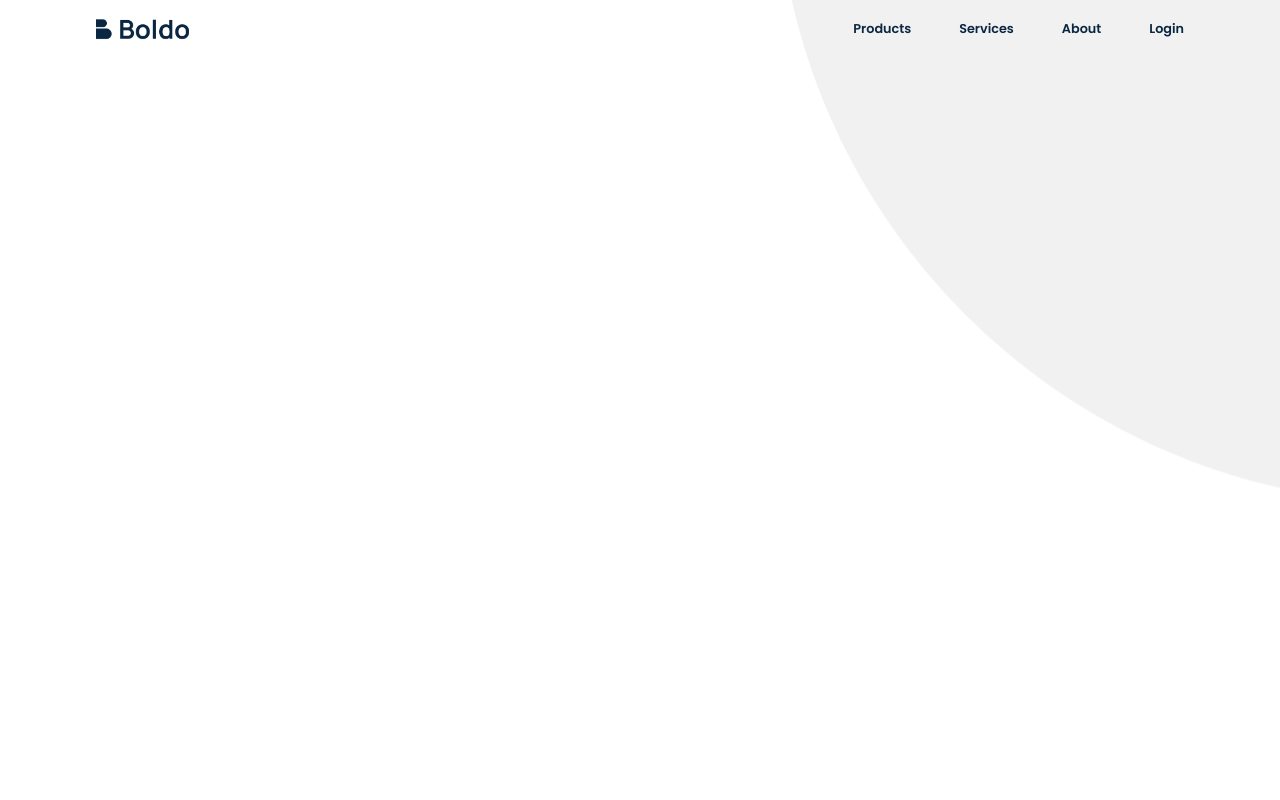
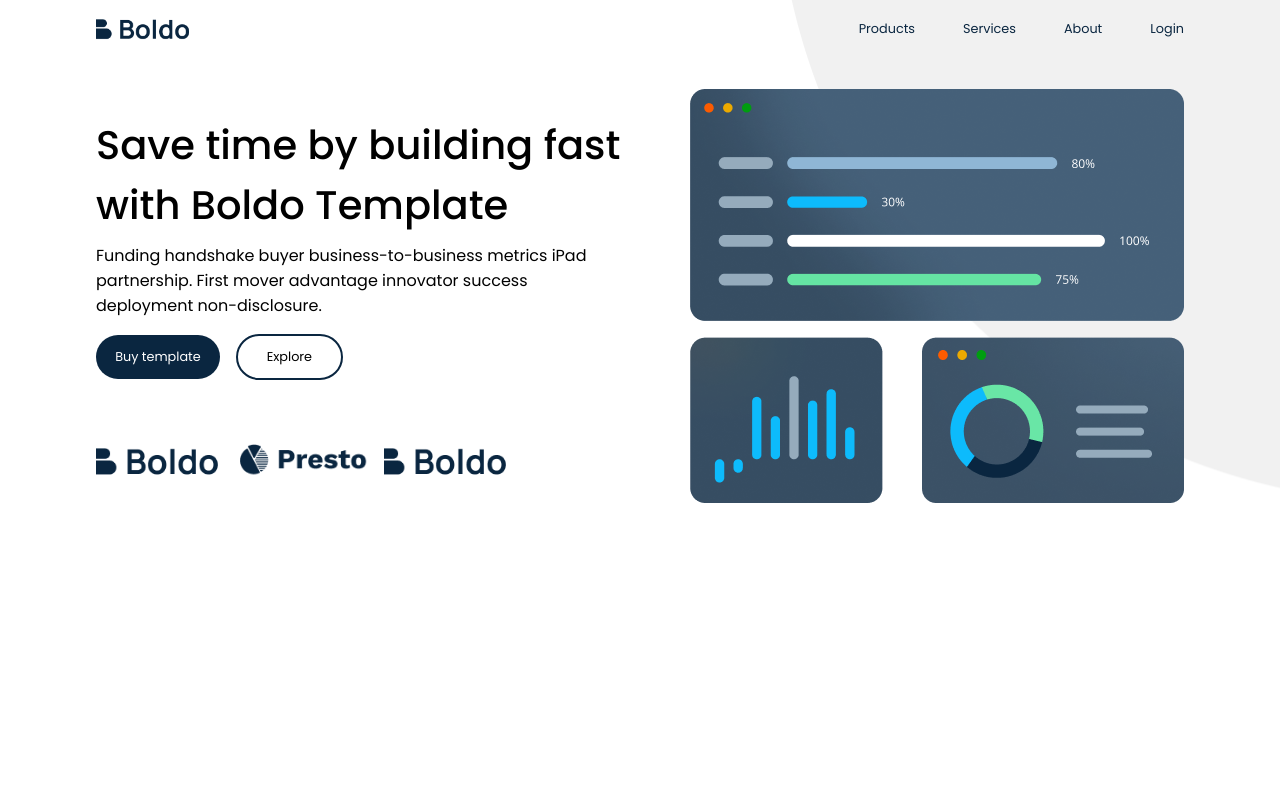
Before and after one commit to NureniJamiu/boldo, a PHP site: page / in a window 1280 px wide. Run offline with PHP 8.4, Linux system fonts and the light colour scheme.

Commit message:
complete main section

```diff
--- a/styles/style.css
+++ b/styles/style.css
@@ -1,4 +1,4 @@
-@import url("https://fonts.googleapis.com/css2?family=Montserrat:wght@300;400;600;700&family=Poppins:wght@600;700;800&display=swap");
+@import url("https://fonts.googleapis.com/css2?family=Montserrat:wght@300;400;600;700&family=Poppins:wght@100;200;400;500;600;700;800&display=swap");
 * {
   margin: 0;
   padding: 0;
@@ -7,32 +7,90 @@
   font-family: "Poppins", sans-serif;
 }
 
-header {
+section {
   background-image: url("../assets/background.png");
   background-size: cover;
   width: 100vw;
   height: 100vh;
   padding: 1rem 6rem;
 }
-header nav {
+section nav {
   display: flex;
   justify-content: space-between;
   align-items: center;
 }
-header nav div img {
+section nav div img {
   width: 60%;
   cursor: pointer;
 }
-header nav div {
+section nav div {
   display: flex;
   justify-content: space-between;
   align-items: center;
   gap: 3rem;
   font-size: 0.8rem;
 }
-header nav div a {
+section nav div a {
   color: #0a2640;
 }
-header nav div a:hover {
+section nav div a:hover {
   color: rgb(66, 66, 248);
+}
+
+.main {
+  display: flex;
+  justify-content: space-between;
+  align-items: center;
+  gap: 4rem;
+  margin-top: 3rem;
+}
+.main .left h3 {
+  font-size: 2.5rem;
+  font-weight: 500;
+  margin-bottom: 0.5rem;
+}
+.main .left div {
+  display: flex;
+  justify-content: space-between;
+  align-items: center;
+  justify-content: start;
+  gap: 1rem;
+  margin-top: 1rem;
+  font-size: 0.8rem;
+}
+.main .left div .pri-btn {
+  padding: 0.8rem 1.2rem;
+  background-color: #0a2640;
+  color: white;
+  border-radius: 2rem;
+  cursor: pointer;
+}
+.main .left div .sec-btn {
+  padding: 0.75rem 1.8rem;
+  border-radius: 2rem;
+  border: 2px solid #0a2640;
+  cursor: pointer;
+}
+.main .left .marquee {
+  margin-top: 4rem;
+  display: flex;
+  align-items: center;
+  gap: 1rem;
+}
+.main .left .marquee img {
+  width: 8rem;
+}
+.main .right {
+  display: flex;
+  flex-direction: column;
+  gap: 1rem;
+}
+.main .right .top {
+  width: 100%;
+}
+.main .right .bottom {
+  width: 100%;
+  display: flex;
+  justify-content: space-between;
+  align-items: center;
 }/*# sourceMappingURL=style.css.map */
--- a/styles/style.scss
+++ b/styles/style.scss
@@ -1,4 +1,4 @@
-@import url("https://fonts.googleapis.com/css2?family=Montserrat:wght@300;400;600;700&family=Poppins:wght@600;700;800&display=swap");
+@import url("https://fonts.googleapis.com/css2?family=Montserrat:wght@300;400;600;700&family=Poppins:wght@100;200;400;500;600;700;800&display=swap");
 
 $poppins: "Poppins", sans-serif;
 $Montserrat: "Montserrat", sans-serif;
@@ -18,7 +18,7 @@ $primary: #0a2640;
   font-family: $poppins;
 }
 
-header {
+section {
   background-image: url("../assets/background.png");
   background-size: cover;
   width: 100vw;
@@ -45,3 +45,57 @@ header {
     }
   }
 }
+
+.main {
+  @include flex;
+  gap: 4rem;
+  margin-top: 3rem;
+  .left {
+    h3 {
+      font-size: 2.5rem;
+      font-weight: 500;
+      margin-bottom: 0.5rem;
+    }
+    div {
+      @include flex;
+      justify-content: start;
+      gap: 1rem;
+      margin-top: 1rem;
+      font-size: 0.8rem;
+      .pri-btn {
+        padding: 0.8rem 1.2rem;
+        background-color: $primary;
+        color: white;
+        border-radius: 2rem;
+        cursor: pointer;
+      }
+      .sec-btn {
+        padding: 0.75rem 1.8rem;
+        border-radius: 2rem;
+        border: 2px solid $primary;
+        cursor: pointer;
+      }
+    }
+    .marquee {
+      margin-top: 4rem;
+      display: flex;
+      align-items: center;
+      gap: 1rem;
+      img {
+        width: 8rem;
+      }
+    }
+  }
+  .right {
+    display: flex;
+    flex-direction: column;
+    gap: 1rem;
+    .top {
+      width: 100%;
+    }
+    .bottom {
+      width: 100%;
+      @include flex;
+    }
+  }
+}
--- a/views/index.view.php
+++ b/views/index.view.php
@@ -1,25 +1,8 @@
-<!DOCTYPE html>
-<html lang="en">
-<head>
-    <meta charset="UTF-8">
-    <meta http-equiv="X-UA-Compatible" content="IE=edge">
-    <meta name="viewport" content="width=device-width, initial-scale=1.0">
-    <title>Boldo</title>
-    <link rel="stylesheet" href="styles/style.css">
-</head>
 <body>
-    <header>
-        <nav>
-            <div class="logo">
-                <img src="assets/logo.png" alt="logo">
-            </div>
-            <div class="nav-items">
-                <a href="/products">Products</a>
-                <a href="/services">Services</a>
-                <a href="/about">About</a>
-                <a href="/login">Login</a>
-            </div>
-        </nav>
-    </header>
+    <section>
+        <?php require('partials/header.php')?>
+        <?php require('partials/navbar.php')?>
+        <?php require('partials/main.php')?>
+    </section>
 </body>
 </html>
--- /dev/null
+++ b/views/partials/header.php
@@ -0,0 +1,9 @@
+<!DOCTYPE html>
+<html lang="en">
+<head>
+    <meta charset="UTF-8">
+    <meta http-equiv="X-UA-Compatible" content="IE=edge">
+    <meta name="viewport" content="width=device-width, initial-scale=1.0">
+    <title>Boldo</title>
+    <link rel="stylesheet" href="styles/style.css">
+</head>
--- /dev/null
+++ b/views/partials/main.php
@@ -0,0 +1,28 @@
+<main>
+    <div class="main">
+        <div class="left">
+            <h3>Save time by building  fast with Boldo Template </h3>
+            <p>Funding handshake buyer business-to-business metrics iPad partnership. First mover advantage innovator success deployment non-disclosure.</p>
+            <div>
+                <p class="pri-btn">Buy template</p>
+                <p class="sec-btn">Explore</p>
+            </div>
+            <div class="marquee">
+                <img src="assets/logo.png" alt="boldo logo">
+                <img src="assets/logo3.png" alt="presto logo">
+                <img src="assets/logo.png" alt="boldo logo">
+            </div>
+        </div>
+
+        <div class="right">
+            <div class="top">
+                <img src="assets/header1.png" alt="statistics">
+            </div>
+            <div class="bottom">
+                <img src="assets/header2.png" alt="statistics" class="bottom-image">
+                <img src="assets/header3.png" alt="statistics" class="bottom-image">
+            </div>
+        </div>
+    </div>
+
+</main>
--- /dev/null
+++ b/views/partials/navbar.php
@@ -0,0 +1,11 @@
+<nav>
+    <div class="logo">
+        <img src="assets/logo.png" alt="logo">
+    </div>
+    <div class="nav-items">
+        <a href="/products">Products</a>
+        <a href="/services">Services</a>
+        <a href="/about">About</a>
+        <a href="/login">Login</a>
+    </div>
+</nav>
```
Also changed, not shown: assets/logo3.png (added), 1 other file.
